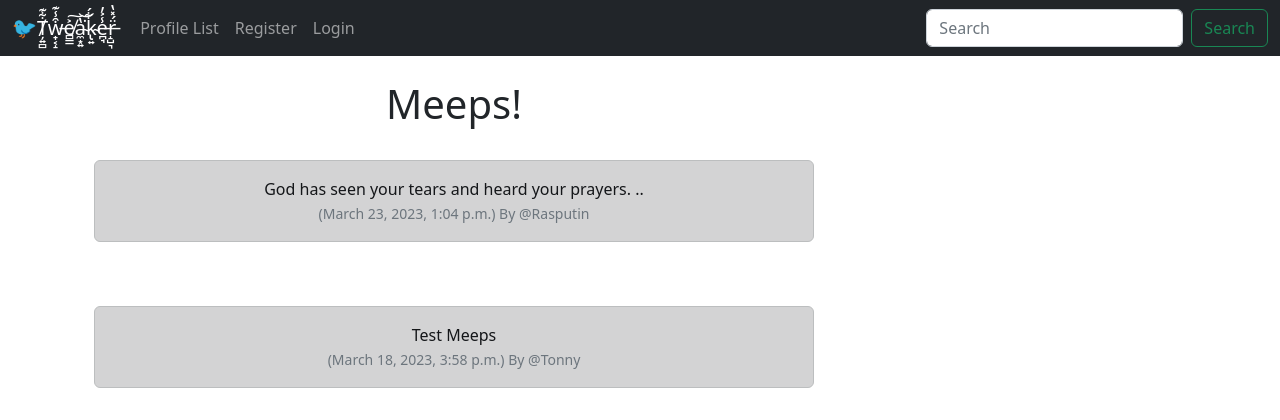
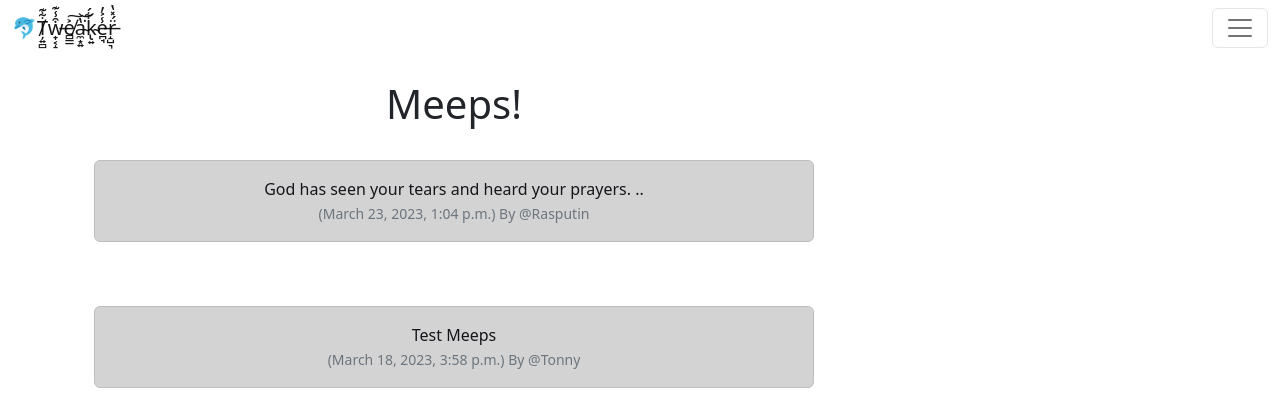
Before and after one commit to ANARCYPHER/Social_Tweaker, a Django app: page / in a window 1280 px wide. Shown: the top 420 px of the page. Run offline with Django 4.2, Linux system fonts and the light colour scheme; data comes from the database, SQL or seed files in the repository.

Commit message:
updatescript

```diff
--- a/social_tweaker/tweaker/templates/base.html
+++ b/social_tweaker/tweaker/templates/base.html
@@ -3,7 +3,7 @@
   <head>
     <meta charset="utf-8">
     <meta name="viewport" content="width=device-width, initial-scale=1">
-    <title>🐦ɹƎʞ∀ǝʍꓕ</title>
+    <title>🐬ɹƎʞ∀ǝʍꓕ</title>
     <link href="https://cdn.jsdelivr.net/npm/bootstrap@5.2.3/dist/css/bootstrap.min.css" rel="stylesheet" integrity="sha384-rbsA2VBKQhggwzxH7pPCaAqO46MgnOM80zW1RWuH61DGLwZJEdK2Kadq2F9CUG65" crossorigin="anonymous">
   </head>
   <body>
--- a/social_tweaker/tweaker/templates/index.html
+++ b/social_tweaker/tweaker/templates/index.html
@@ -32,7 +32,7 @@
   	{{ form.as_p }}
 
 
-  <button type="submit" class="btn btn-secondary">Post Meep!</button>
+  <button type="submit" class="btn btn-primary">Post Meep!</button>
 </form>
 {% endif %}
 </div>
--- a/social_tweaker/tweaker/templates/navbar.html
+++ b/social_tweaker/tweaker/templates/navbar.html
@@ -1,6 +1,8 @@
-<nav class="navbar navbar-expand-lg navbar-dark bg-dark">
+<!--<nav class="navbar navbar-expand-lg navbar-dark bg-dark">-->
+  <nav class="navbar" style="background-color: ##FDFEFE;">
+
   <div class="container-fluid">
-    <a class="navbar-brand" href="{% url 'index' %}">🐦Ț̸͍̻͋͊w̵̟͔̝͒̾͊e̸̻͇͐͠a̴̼͙͍̔͘͝k̴̢͍͋́e̵̪̘̾͐̓r̵̝̺͉̈́̽̔</a>
+    <a class="navbar-brand" href="{% url 'index' %}">🐬Ț̸͍̻͋͊w̵̟͔̝͒̾͊e̸̻͇͐͠a̴̼͙͍̔͘͝k̴̢͍͋́e̵̪̘̾͐̓r̵̝̺͉̈́̽̔</a>
     <button class="navbar-toggler" type="button" data-bs-toggle="collapse" data-bs-target="#navbarSupportedContent" aria-controls="navbarSupportedContent" aria-expanded="false" aria-label="Toggle navigation">
       <span class="navbar-toggler-icon"></span>
     </button>
@@ -35,7 +37,7 @@
       </ul>
       <form class="d-flex" role="search">
         <input class="form-control me-2" type="search" placeholder="Search" aria-label="Search">
-        <button class="btn btn-outline-success" type="submit">Search</button>
+        <button class="btn btn-outline-primary" type="submit">🔍</button>
       </form>
     </div>
   </div>
```
Also changed, not shown: social_tweaker/social_tweaker/settings.py (+9 -0 lines).
